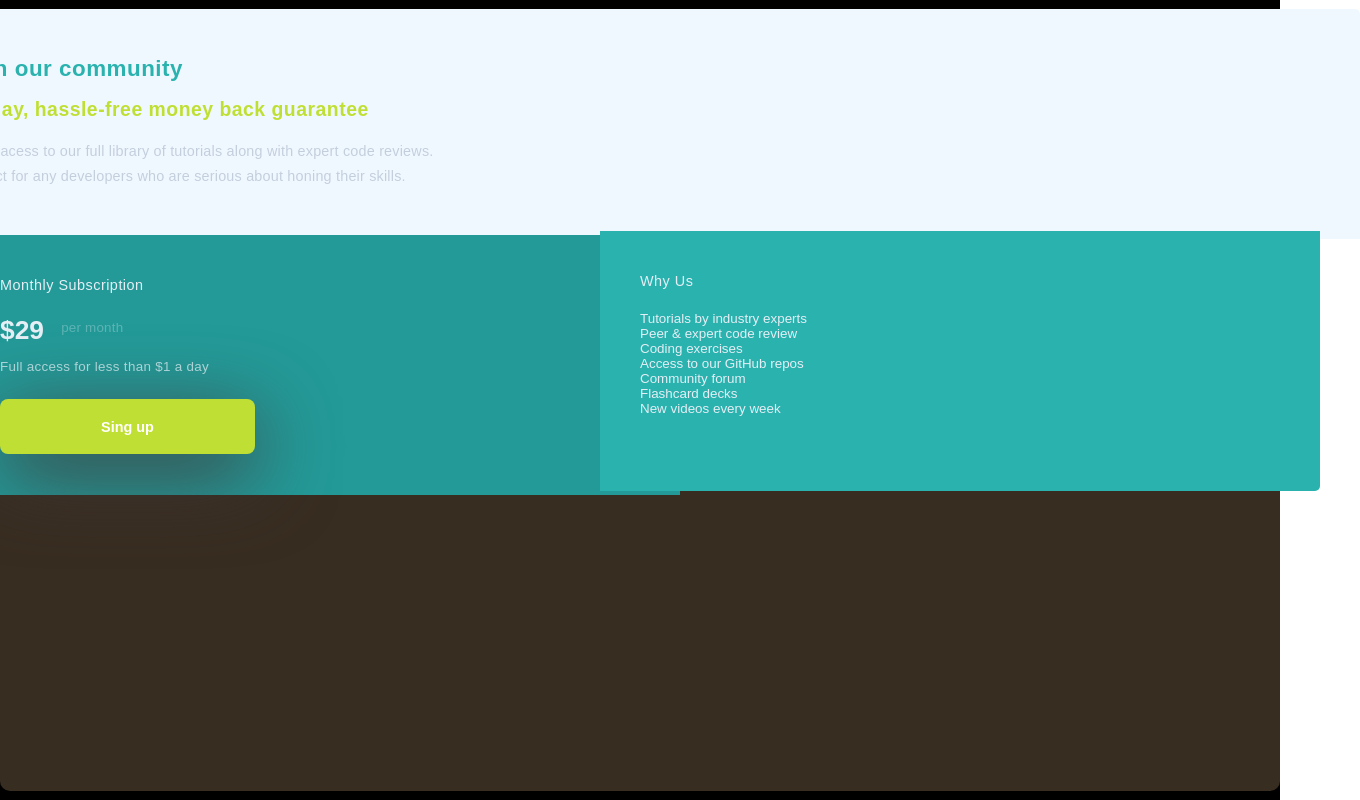
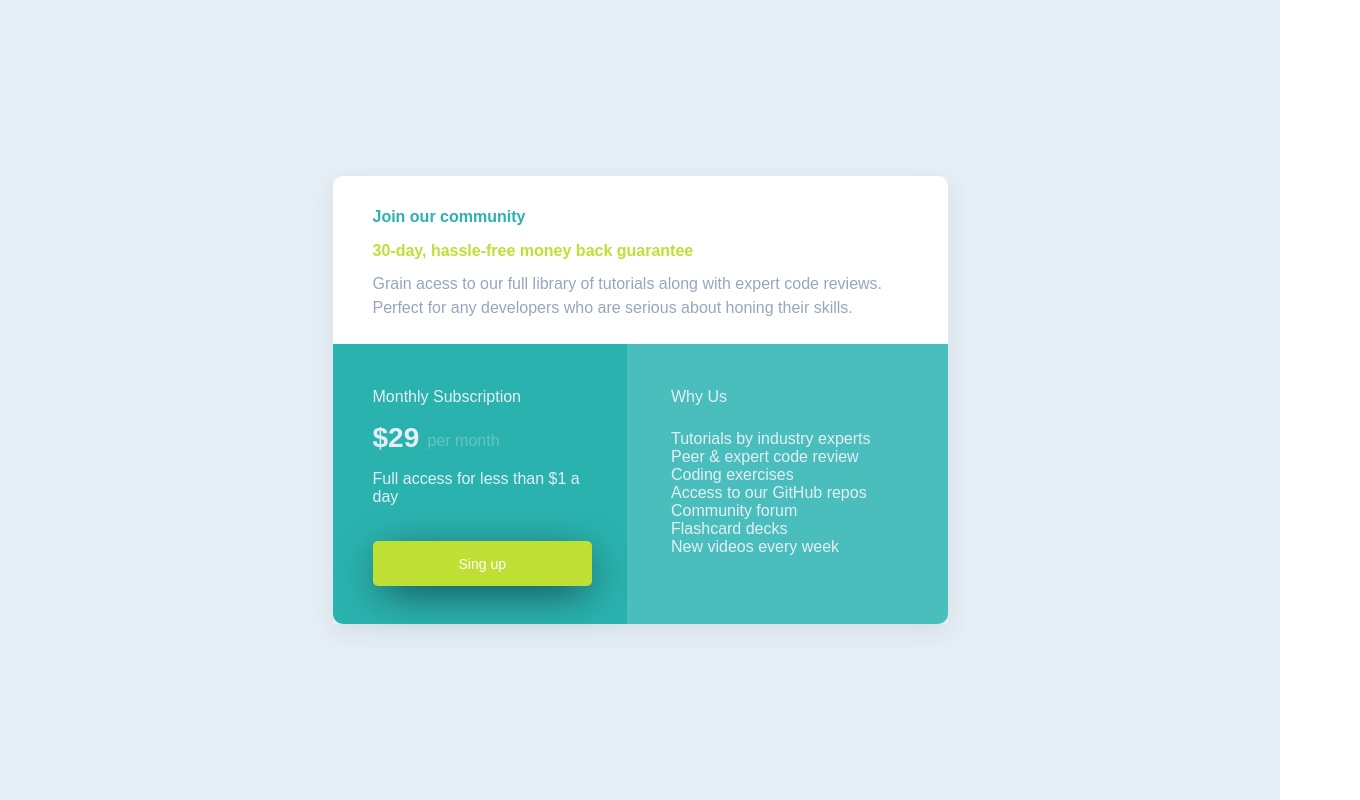
Before and after one commit to brunnacroches/react-single-price-component, a React (Create React App) app: page / in a window 1280 px wide. Shown: the top 800 px of the page, 1360 px wide, since content can reach past the window. Built offline with nearby package versions, Linux system fonts and the light colour scheme.

Commit message:
commit on "main"

```diff
--- a/src/components/Button/style.css
+++ b/src/components/Button/style.css
@@ -1,25 +1,22 @@
 .button {
-  background-color: hsl(71, 73%, 54%);
+  background-color: var(--bright-yellow);
   color: white;
   border: none;
-  font-size: calc(8px + 0.5vw);
+  margin: 18px 0;
+  font-size: 14px;
+  border-radius: 5px;
+  box-shadow: 2px 10px 43px -8px rgba(0, 0, 0, 0.75);
   font-family: "Karla", sans-serif;
-  font-weight: bold;
-  height: 55px;
-  width: 255px;
-  border-radius: 8px;
-  box-shadow: 0px 20px 80px rgb(65, 56, 56);
+  cursor: pointer;
+  /* TRANSICAO */
+  transition: all 0.3s;
+  height: 45px;
+  width: 100%;
+  max-width: 300px;
 }
 
-/* height: auto;
-flex-direction: column;
-position: relative;
-display: flex;
-opacity: 0.7;
-font-family: "Karla", sans-serif;
-display: block;
-letter-spacing: 0.3px;
-top: -8px;
-left: 0%;
-padding-bottom: 13px;
-} */
+.button:hover {
+  background-color: white;
+  color: var(--bright-yellow);
+  border: 1px solid var(--bright-yellow);
+}
--- a/src/components/Type/style.css
+++ b/src/components/Type/style.css
@@ -1,48 +1,34 @@
 .h1__title {
   /* font-size: 16px; */
-  font-size: calc(16px + 0.5vw);
+  /* font-size: calc(16px + 0.5vw); */
   font-family: "Karla", sans-serif;
+  /* text-align: center; */
+  font-size: 16px;
+  font-weight: 700;
 }
 .h2__subtitle {
-  font-size: calc(13px + 0.5vw);
+  /* font-size: calc(13px + 0.5vw); */
+  font-size: 16px;
 }
 .h3__textCard {
-  font-size: calc(8px + 0.5vw);
+  /* font-size: calc(8px + 0.5vw); */
   font-family: "Karla", sans-serif;
   font-weight: 500;
+  font-size: 16px;
 }
 .h4__subtitle {
-  font-size: calc(7px + 0.5vw);
+  /* font-size: calc(7px + 0.5vw); */
   font-family: "Karla", sans-serif;
   font-weight: 500;
+  font-size: 16px;
 }
 .h5__subletitle__number {
-  font-size: calc(20px + 0.5vw);
+  /* font-size: calc(20px + 0.5vw); */
+  font-size: 28px;
 }
 .h6__subletitle__text2 {
-  font-size: calc(8px + 0.5vw);
+  /* font-size: calc(8px + 0.5vw); */
   font-family: "Karla", sans-serif;
   font-weight: 500;
+  font-size: 16px;
 }
-
-/* colocar so o tamanho */
-
-/* .h1__title {
-  font-size: ;
-}
-.h2__subtitle {
-  font-size: ;
-}
-.h3__textCard {
-  font-size: ;
-}
-.h4__subtitle {
-  font-size: ;
-}
-.h5__subletitle__number {
-  font-size: ;
-}
-.h6__subletitle__text2 {
-  font-size: 10px;
-}
-*/
--- a/src/containers/SinglePrice/style.css
+++ b/src/containers/SinglePrice/style.css
@@ -1,163 +1,125 @@
+:root {
+  --cyan: hsl(179, 62%, 43%);
+  --bright-yellow: hsl(71, 73%, 54%);
+  --light-gray: hsl(204, 43%, 93%);
+  --gray-blue: hsl(218, 22%, 67%);
+}
+
+/* DISPLAY GRID */
+/* // Torna o elemento um grid container. */
+
+/* GRID-TEMPLATES-AREAS */
+/* No CSS, a grid-template-areaspropriedade define uma grade com diferentes áreas de grade . Em seu valor, uma string representa uma linha de grade e cada nome válido dentro de uma string representa uma coluna . Para criar uma célula de grade vazia, você precisa usar o caractere ponto ( .) em uma string de linha.
+
+Os nomes das áreas de grade devem ser referenciados pela grid-areapropriedade dos itens de grade individuais. */
+
 .CardPrice {
-  width: 1440px;
-  max-width: 1440px;
-  min-width: 375px;
+  width: 615px;
+  /* // Torna o elemento um grid container. */
+  display: grid;
   height: auto;
-  display: flex;
-  background-color: rgb(56, 45, 33);
-  flex-direction: column;
-  align-items: center;
-  padding: 0px;
-  border-radius: 10px;
-  gap: 1rem;
-  margin: auto;
-  position: relative;
-  top: -10%;
-  left: 0%;
+  /* SOMBRA NO CARD TOTAL */
+  box-shadow: rgba(149, 157, 165, 0.2) 0px 8px 24px;
+  /* propriedade permite que você desenhe uma representação visual da grade diretamente em seu CSS */
+  grid-template-areas: "top top" "left right";
 }
 
 .CardPrice__first {
-  height: 230px;
-  width: 1440px;
-  max-width: 1440px;
-  min-width: 375px;
-  background-color: aliceblue;
-  flex-direction: column;
-  border-radius: 5px 5px 0 0;
-  padding-left: 30px;
-  position: relative;
-  display: flex;
-  padding: 40px 0px 0px 40px;
+  max-width: 615px;
+  /* especifica o tamanho e a localização de um item de grade em um layout de grade */
+  grid-area: top;
+  padding: 20px 30px 20px 40px;
+  border-radius: 10px 10px 0 0;
+  background-color: white;
 }
 
 .CardPrice__first__title {
-  display: flex;
-  height: auto;
-  width: 100%;
-  line-height: 40px;
-  letter-spacing: 0.5px;
+  margin-bottom: 16px;
+  margin-top: 12px;
 }
 
 .CardPrice__first__sub {
-  display: flex;
-  height: auto;
-  width: 100%;
-  line-height: 40px;
-  letter-spacing: 0.5px;
+  margin-bottom: 12px;
 }
+
 .CardPrice__first__text {
-  display: flex;
-  height: auto;
-  width: 100%;
-  line-height: 25px;
-  opacity: 0.5;
-  font-family: "Karla", sans-serif;
-  display: block;
-  padding: 10px 0px 0px 0px;
-  letter-spacing: 0.2px;
+  margin-bottom: 4px;
+  line-height: 24px;
 }
 
 .CardPrice__second {
-  height: 260px;
-  top: -20px;
-  width: 720px;
-  max-width: 720px;
-  min-width: 375px;
-  background-color: hsl(179, 63%, 37%);
-  flex-direction: column;
-  border-radius: 0px 0px 0px 5px;
-  /* padding-left: 30px; */
-  position: relative;
-  display: flex;
-  padding: 40px 0px 0px 40px;
-  /* margin: auto; */
-  position: relative;
-  left: -25%;
+  grid-area: left;
+  padding: 20px 35px 20px 40px;
+  background-color: var(--cyan);
+  border-bottom-left-radius: 10px;
 }
 
 .CardPrice__second__monthly {
-  position: relative;
-  display: flex;
-  flex-direction: column;
-  line-height: 40px;
-  letter-spacing: 0.5px;
-  font-weight: bold;
-  top: -10px;
-  left: 0%;
-  padding-bottom: 0px;
-  /* align-items: center; */
+  line-height: 18px;
+  margin-top: 24px;
+  margin-bottom: 16px;
 }
 
 .CardPrice__second__month {
-  top: -26px;
-  left: 9%;
-  width: 720px;
-  max-width: 720px;
-  min-width: 375px;
-  height: auto;
-  flex-direction: column;
-  position: relative;
-  display: flex;
+  margin-bottom: 20px;
+  margin-left: 55px;
+  margin-top: -22px;
   opacity: 0.3;
-  font-family: "Karla", sans-serif;
-  display: block;
-  letter-spacing: 0.2px;
+  align-items: center;
 }
 
 .CardPrice__second__full {
-  height: auto;
-  flex-direction: column;
-  position: relative;
-  display: flex;
-  opacity: 0.7;
-  font-family: "Karla", sans-serif;
-  display: block;
-  letter-spacing: 0.3px;
-  top: -2px;
-  left: 0%;
-  padding-bottom: 23px;
+  margin-bottom: 17px;
 }
 
 .CardPrice__third {
-  height: 260px;
-  top: -300px;
-  width: 720px;
-  max-width: 720px;
-  min-width: 375px;
-  background-color: hsl(179, 62%, 43%);
-  flex-direction: column;
-  border-radius: 0px 0px 5px 0px;
-  /* padding-left: 30px; */
-  position: relative;
-  display: flex;
-  padding: 40px 0px 0px 40px;
-  /* margin: auto; */
-  position: relative;
-  left: 25%;
+  padding: 20px 77px 20px 20px;
+  background-color: #4abebd;
+  grid-area: right;
+  border-bottom-right-radius: 10px;
 }
 
 .CardPrice__third__why {
-  position: relative;
-  display: flex;
-  flex-direction: column;
-  line-height: 40px;
-  letter-spacing: 0.5px;
-  font-weight: bold;
-  top: -10px;
-  left: 0%;
-  padding-bottom: 0px;
+  margin: 24px 24px;
   /* align-items: center; */
 }
-.CardPrice__third__tuto {
-  position: relative;
-  display: flex;
-  flex-direction: column;
-  line-height: 20px;
-  letter-spacing: 0.5px;
-  font-weight: bold;
-  top: -5px;
-  left: 0%;
-  padding-bottom: 0px;
-  opacity: 0.7;
-  /* align-items: center; */
+.CardPrice__third__text {
+  line-height: 18px;
+  list-style: none;
+  margin: 0 0 0 24px;
 }
+
+@media (max-width: 550px) {
+  .CardPrice {
+    width: 100%;
+    height: 100%;
+    display: grid;
+    grid-template-columns: 1fr;
+    grid-auto-flow: row;
+    grid-auto-rows: 1fr;
+  }
+
+  .CardPrice__first {
+    grid-column-start: 1;
+    grid-column-end: 1;
+    grid-row-start: 1;
+    grid-row-end: 2;
+    border-radius: 0;
+  }
+
+  .CardPrice__second {
+    grid-column-start: 1;
+    grid-column-end: 1;
+    grid-row-start: 2;
+    grid-row-end: 3;
+    border-radius: 0;
+  }
+
+  .CardPrice__third {
+    grid-column-start: 1;
+    grid-column-end: 1;
+    grid-row-start: 3;
+    grid-row-end: 4;
+    border-radius: 0;
+  }
+}
--- a/src/global.css
+++ b/src/global.css
@@ -2,7 +2,6 @@
   margin: 0;
   padding: 0;
   box-sizing: border-box;
-  font-family: "Karla", sans-serif;
 }
 
 /* colocar COR do Texto
@@ -26,23 +25,3 @@
 .fifth {
   color: hsl(0, 0%, 4%);
 }
-
-/* .h1__title {
-  font-size: ;
-}
-.h2__subtitle {
-  font-size: ;
-}
-.h3__textCard {
-  font-size: ;
-}
-.h4__subtitle {
-  font-size: ;
-}
-.h5__subletitle__number {
-  font-size: ;
-}
-.h6__subletitle__text2 {
-  font-size: 10px;
-}
-*/
--- a/src/pages/Home/style.css
+++ b/src/pages/Home/style.css
@@ -1,8 +1,18 @@
 .home {
+  background-color: hsl(204, 43%, 93%);
+  font-family: "Karla", sans-serif;
   width: 100%;
-  height: 1000px;
-  background-color: black;
+  height: 100vh;
   display: flex;
+  align-items: center;
   justify-content: center;
-  position: relative;
 }
+
+/* DISPLAY FLEX
+Torna o elemento um flex container automaticamente transformando todos os seus filhos diretos em flex itens. */
+
+/* ALING-ITEMS
+A propriedade align-self estabelece o alinhamento de um certo item dentro do bloco que o contém. Em Flexbox ele controla o alinhamento dos itens */
+
+/* JUSTIFY CONTENT
+A propriedade CSS justify - content define como o navegador distribui espaço entre e ao redor de itens de conteúdo ao longo do eixo principal de um flex */
```
